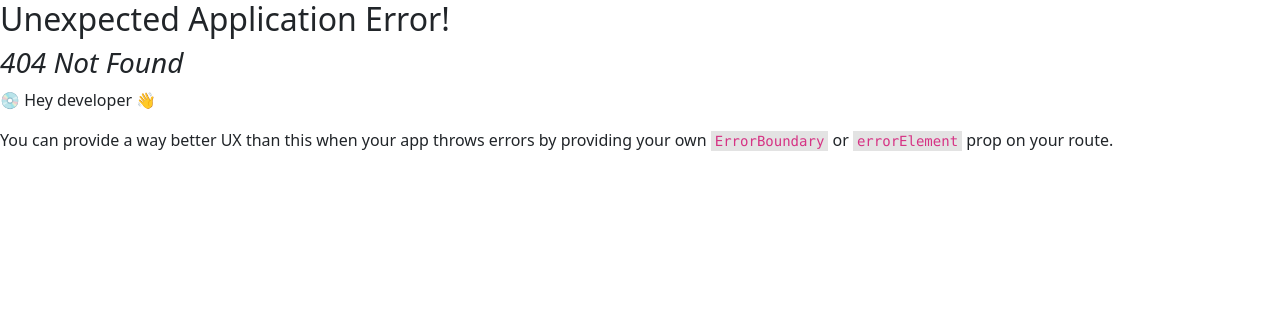
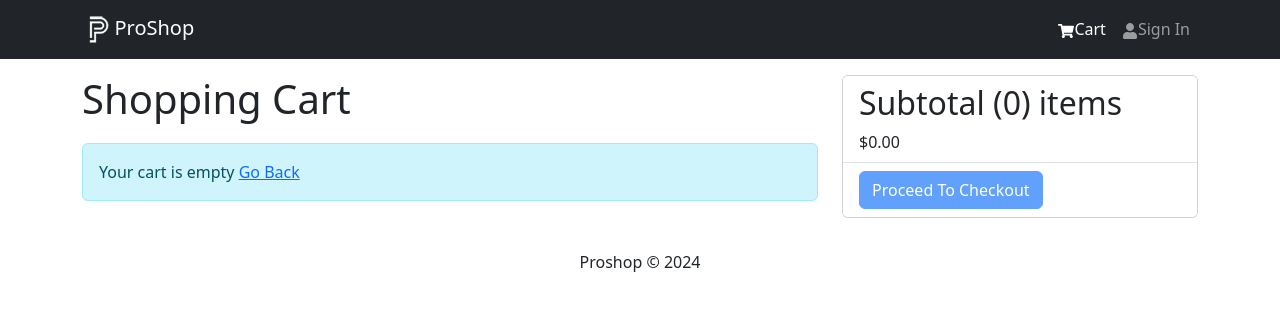
Before and after one commit to sasirijambugaswatta/Proshop_Ecommerce, a React (Vite) app in the folder frontend/: page /cart in a window 1280 px wide. Before the commit this address had no page. Shown: the top 310 px of the page. Built offline with nearby package versions, Linux system fonts and the light colour scheme.

Commit message:
Complete add to cart and removeFromCart

```diff
--- a/frontend/src/Components/Header.tsx
+++ b/frontend/src/Components/Header.tsx
@@ -1,25 +1,40 @@
-import {Container, Nav, Navbar, NavbarBrand, NavbarCollapse, NavbarToggle, NavLink} from "react-bootstrap";
+import {Badge, Container, Nav, Navbar, NavbarBrand, NavbarCollapse, NavbarToggle, NavLink} from "react-bootstrap";
 import {FaShoppingCart, FaUser} from "react-icons/fa";
 import {LinkContainer} from "react-router-bootstrap";
+import {useSelector} from "react-redux";
 
 export const Header = () => {
+
+    // eslint-disable-next-line @typescript-eslint/ban-ts-comment
+    // @ts-expect-error
+    const {cartItems: cartItem} = useSelector((state) => state.cart);
+
+
     return (
         <header>
             <Navbar bg="dark" variant="dark" collapseOnSelect={true} expand="md">
                 <Container>
                     <LinkContainer to={'/'}>
-                    <NavbarBrand >
-                        <img className={"w-25 h-25"} src="/src/assets/logo.png" alt="ProShop Logo"/>
-                        ProShop</NavbarBrand>
+                        <NavbarBrand>
+                            <img className={"w-25 h-25"} src="/src/assets/logo.png" alt="ProShop Logo"/>
+                            ProShop</NavbarBrand>
                     </LinkContainer>
-                    <NavbarToggle aria-controls={"basic-navbar-nav"} />
+                    <NavbarToggle aria-controls={"basic-navbar-nav"}/>
                     <NavbarCollapse id={"basic-navbar-nav"}>
                         <Nav className="ms-auto">
                             <LinkContainer to={'/cart'}>
-                            <NavLink href="/cart"><FaShoppingCart />Cart</NavLink>
+                                <NavLink href="/cart"><FaShoppingCart/>Cart
+                                    {
+                                        cartItem.length > 0 && (
+                                            <Badge pill bg={'success'} style={{marginLeft: '5px'}}>
+                                                {cartItem.reduce((acc, item) => acc + item.qty, 0)}
+                                            </Badge>
+                                        )
+                                    }
+                                </NavLink>
                             </LinkContainer>
                             <LinkContainer to={'/login'}>
-                            <NavLink href="/login"><FaUser />Sign In</NavLink>
+                                <NavLink href="/login"><FaUser/>Sign In</NavLink>
                             </LinkContainer>
                         </Nav>
                     </NavbarCollapse>
--- a/frontend/src/main.tsx
+++ b/frontend/src/main.tsx
@@ -13,12 +13,14 @@ import 'bootstrap/dist/css/bootstrap.min.css'
 import './index.css'
 import {HomeScreen} from "./screens/HomeScreen.tsx";
 import {ProductScreen} from "./screens/ProductScreen.tsx";
+import {CartScreen} from "./screens/CartScreen.tsx";
 
 const router = createBrowserRouter(
     createRoutesFromElements(
         <Route path={"/"} element={<App/>}>
             <Route index={true} path={"/"} element={<HomeScreen/>}/>
             <Route  path={'/product/:id'} element={<ProductScreen/>}/>
+            <Route  path={'/cart'} element={<CartScreen/>}/>
         </Route>
     )
 )
--- /dev/null
+++ b/frontend/src/screens/CartScreen.tsx
@@ -0,0 +1,108 @@
+import {Link, useNavigate} from "react-router-dom";
+import {useDispatch, useSelector} from "react-redux";
+import {Button, Card, Col, FormControl, Image, ListGroup, ListGroupItem, Row} from "react-bootstrap";
+import {Message} from "../Components/Message.tsx";
+import {FaTrash} from "react-icons/fa";
+import {addToCart, removeFromCart} from "../slices/cartSlice.ts";
+
+
+
+export const CartScreen = () => {
+    const navigate = useNavigate();
+    const dispatch = useDispatch();
+
+    const cart = useSelector((state) => state.cart);
+    const {cartItems} = cart;
+
+    const addToCartHandler = async (product , qty) =>{
+        dispatch(addToCart({...product,qty}));
+    }
+
+    async function removeFromCartHandler(id) {
+        dispatch(removeFromCart(id));
+    }
+
+    function checkoutHandler() {
+        navigate('/login?redirect=shipping');
+    }
+
+    return (
+
+        <Row>
+            <Col md={8}>
+                <h1 style={{ marginBottom: '20px' }}>Shopping Cart</h1>
+                {cartItems.length === 0 ? (
+                    <Message>
+                        Your cart is empty <Link to='/'>Go Back</Link>
+                    </Message>
+                ) : (
+                    <ListGroup variant='flush'>
+                        {cartItems.map((item) => (
+                            <ListGroupItem key={item._id}>
+                                <Row>
+                                    <Col md={2}>
+                                        <Image src={item.image} alt={item.name} fluid rounded />
+                                    </Col>
+                                    <Col md={3}>
+                                        <Link to={`/product/${item._id}`}>{item.name}</Link>
+                                    </Col>
+                                    <Col md={2}>${item.price}</Col>
+                                    <Col md={2}>
+                                        <FormControl
+                                            as='select'
+                                            value={item.qty}
+                                            onChange={(e) =>
+                                                addToCartHandler(item, Number(e.target.value))
+                                            }
+                                        >
+                                            {[...Array(item.countInStock).keys()].map((x) => (
+                                                <option key={x + 1} value={x + 1}>
+                                                    {x + 1}
+                                                </option>
+                                            ))}
+                                        </FormControl>
+                                    </Col>
+                                    <Col md={2}>
+                                        <Button
+                                            type='button'
+                                            variant='light'
+                                            onClick={()=> removeFromCartHandler(item._id)}
+                                        >
+                                            <FaTrash />
+                                        </Button>
+                                    </Col>
+                                </Row>
+                            </ListGroupItem>
+                        ))}
+                    </ListGroup>
+                )}
+            </Col>
+            <Col md={4}>
+                <Card>
+                    <ListGroup variant='flush'>
+                        <ListGroup.Item>
+                            <h2>
+                                Subtotal ({cartItems.reduce((acc, item) => acc + item.qty, 0)})
+                                items
+                            </h2>
+                            $
+                            {cartItems
+                                .reduce((acc, item) => acc + item.qty * item.price, 0)
+                                .toFixed(2)}
+                        </ListGroup.Item>
+                        <ListGroup.Item>
+                            <Button
+                                type='button'
+                                className='btn-block'
+                                disabled={cartItems.length === 0}
+                                onClick={checkoutHandler()}
+                            >
+                                Proceed To Checkout
+                            </Button>
+                        </ListGroup.Item>
+                    </ListGroup>
+                </Card>
+            </Col>
+        </Row>
+    );
+};
--- a/frontend/src/slices/cartSlice.ts
+++ b/frontend/src/slices/cartSlice.ts
@@ -1,58 +1,44 @@
 /* eslint-disable */
 import {createSlice} from "@reduxjs/toolkit";
+import {updateCart} from "../utils/cartUtils.ts";
 
 
 
-const initialState = localStorage.getItem("cart") ? JSON.parse(localStorage.getItem("cart")) : {cartItem : []};
+
+const initialState = localStorage.getItem("cart") ? JSON.parse(localStorage.getItem("cart")!) : {cartItems: []};
 
 const cartSlice = createSlice({
     name: 'cart',
-    initialState: {
-        cartItems: [],
-    },
+    initialState,
     reducers: {
         addToCart : (state,action)=>{
             const item = action.payload;
 
-            // @ts-ignore
-            const existItem = state.cartItems.find((x)=>x?._id === item.id);
+            const existItem = state.cartItems.find((x)=>x._id === item._id);
 
             if(existItem){
 
                 // @ts-ignore
                 state.cartItems = state.cartItems.map((x) => x?._id === existItem?._id ? item : x);
             }else {
-                // eslint-disable-next-line @typescript-eslint/ban-ts-comment
-                // @ts-expect-error
+
                 state.cartItems = [...state.cartItems, item]
             }
+            return updateCart(state);
 
-            //Calculate item price
+        },
+        removeFromCart : (state, action)=>{
+            const removingItemId = action.payload;
 
-            // @ts-ignore
-            state.itemsPrice = addDecimal(state.cartItems.reduce((acc, item) => acc + item.price * item.qty, 0));
-            //Calculate shipping price
-            // @ts-ignore
-            state.shippngPrice = addDecimal(state.itemPrice > 100 ? 0: 10);
-            //Calculate tax price
-            // @ts-ignore
-            state.taxPrice = addDecimal(Number((0.15 * state.itemsPrice).toFixed(2)));
-            //Calculate total price
-            // @ts-ignore
-            state.totalPrice = (Number(state.itemsPrice) + Number(state.shippngPrice) + Number(state.taxPrice)).toFixed(2);
-
-            localStorage.setItem("cart", JSON.stringify(state));
-        },
-        removeFromCart : ()=>{
+            state.cartItems = state.cartItems.filter((x) => x?._id !== removingItemId);
+            return updateCart(state);
         }
     }
 
 });
 
-const addDecimal = (num:number) => {
-    return (Math.round(num * 100) / 100).toFixed(2)
-}
 
-export const {addToCart} = cartSlice.actions;
+
+export const {addToCart, removeFromCart} = cartSlice.actions;
 
 export default cartSlice.reducer;
--- /dev/null
+++ b/frontend/src/utils/cartUtils.ts
@@ -0,0 +1,23 @@
+export const addDecimal = (num:number) => {
+    return (Math.round(num * 100) / 100).toFixed(2)
+}
+
+// eslint-disable-next-line @typescript-eslint/ban-ts-comment
+// @ts-expect-error
+export const updateCart = (state) => {
+
+
+    // eslint-disable-next-line @typescript-eslint/ban-ts-comment
+    // @ts-expect-error
+    state.itemsPrice = addDecimal(state.cartItems.reduce((acc, item) => acc + item.price * item.qty, 0));
+
+    state.shippngPrice = addDecimal(state.itemPrice > 100 ? 0: 10);
+
+    state.taxPrice = addDecimal(Number((0.15 * state.itemsPrice).toFixed(2)));
+
+    state.totalPrice = (Number(state.itemsPrice) + Number(state.shippngPrice) + Number(state.taxPrice)).toFixed(2);
+
+    localStorage.setItem("cart", JSON.stringify(state));
+
+    return state;
+}
```
